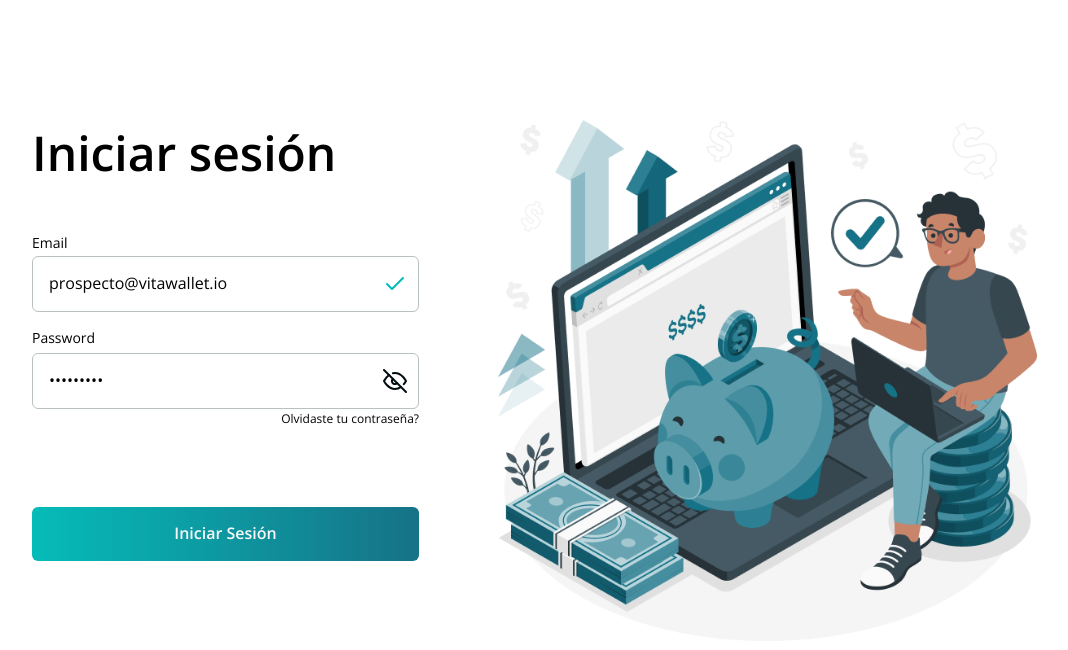
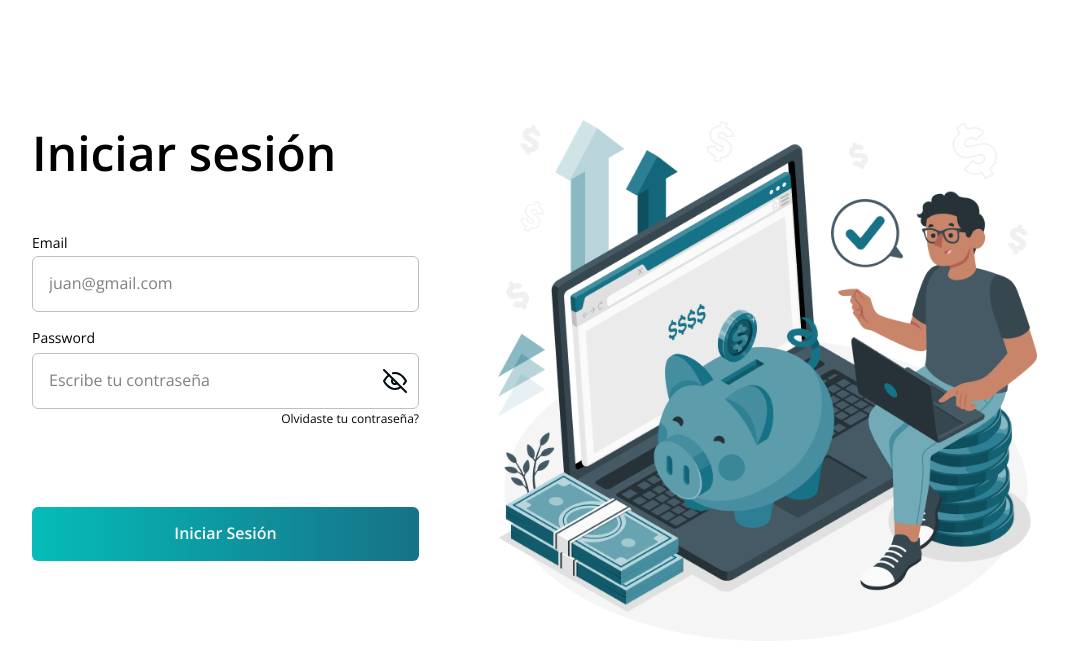
Before and after one commit to luchobifa/vita-wallet-exchange, a React (Vite) app: page /login in a window 1280 px wide. Shown: the top 650 px of the page, without its empty margins (88-1156 px from the left). Built offline with nearby package versions, Linux system fonts and the light colour scheme.

Commit message:
Removed hardcoded email and password

```diff
--- a/src/components/LoginForm.tsx
+++ b/src/components/LoginForm.tsx
@@ -7,8 +7,8 @@ import { authService } from "../services/AuthService";
 export const LoginForm = () => {
   const { setAuth } = useAuth();
   const [form, setForm] = useState({
-    email: "prospecto@vitawallet.io",
-    password: "Vita.1212",
+    email: "",
+    password: "",
   });
   const [error, setError] = useState("");
   const [loading, setLoading] = useState(false);
@@ -48,7 +48,6 @@ export const LoginForm = () => {
                   ? "success"
                   : "default"
               }
-              // value={"prospecto@vitawallet.io"}
               placeholder="juan@gmail.com"
               inputSize="lg"
               required
@@ -66,7 +65,6 @@ export const LoginForm = () => {
             <Input
               id="password"
               value={form.password}
-              // value={"Vita.1212"}
               type="password"
               name="password"
               inputSize="lg"
```
